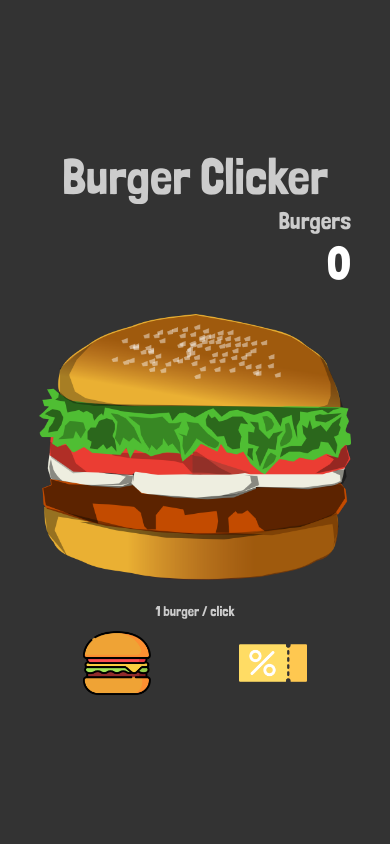
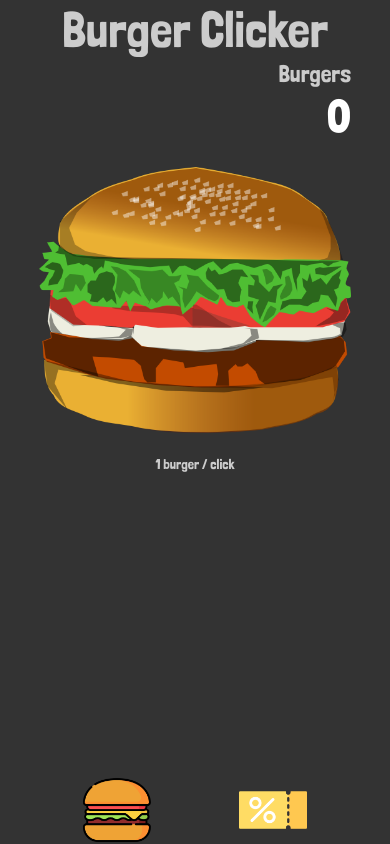
Before and after one commit to pekkatapio/mobiili20-burger, a React Native app: screen / in a window 390 px wide. Built offline with nearby package versions, Linux system fonts and the light colour scheme.

Commit message:
Ulkoasun muotoilua

```diff
--- a/App.js
+++ b/App.js
@@ -2,6 +2,7 @@ import React, { useState } from 'react';
 import { StyleSheet, Text, View, Image, Dimensions, TouchableOpacity } from 'react-native';
 import * as Font from 'expo-font';
 import { AppLoading } from 'expo';
+import Constants from 'expo-constants';
 
 export default function App() {
   const [clicks, setClicks] = useState(0);
@@ -27,11 +28,19 @@ export default function App() {
 
   return (
     <View style={styles.container}>
+      <Game clicks={clicks} clickHandler={clickHandler} />
+      <Menu />
+    </View>
+  );
+}
+
+function Game(props) {
+  return (
+    <View style={styles.game}>
       <Text style={styles.title}>Burger Clicker</Text>
-      <Stats clicks={clicks} />
-      <Burger onClick={clickHandler} />
+      <Stats clicks={props.clicks} />
+      <Burger onClick={props.clickHandler} />
       <Booster />
-      <Menu />
     </View>
   );
 }
@@ -87,6 +96,13 @@ const styles = StyleSheet.create({
     color: '#ccc',
     alignItems: 'center',
     justifyContent: 'center',
+    paddingTop: Constants.statusBarHeight,
+  },
+  game: {
+    flex: 1,
+    width: '100%',
+    justifyContent: 'flex-start',
+    alignItems: 'center'
   },
   title: {
     color: '#ccc',
```
